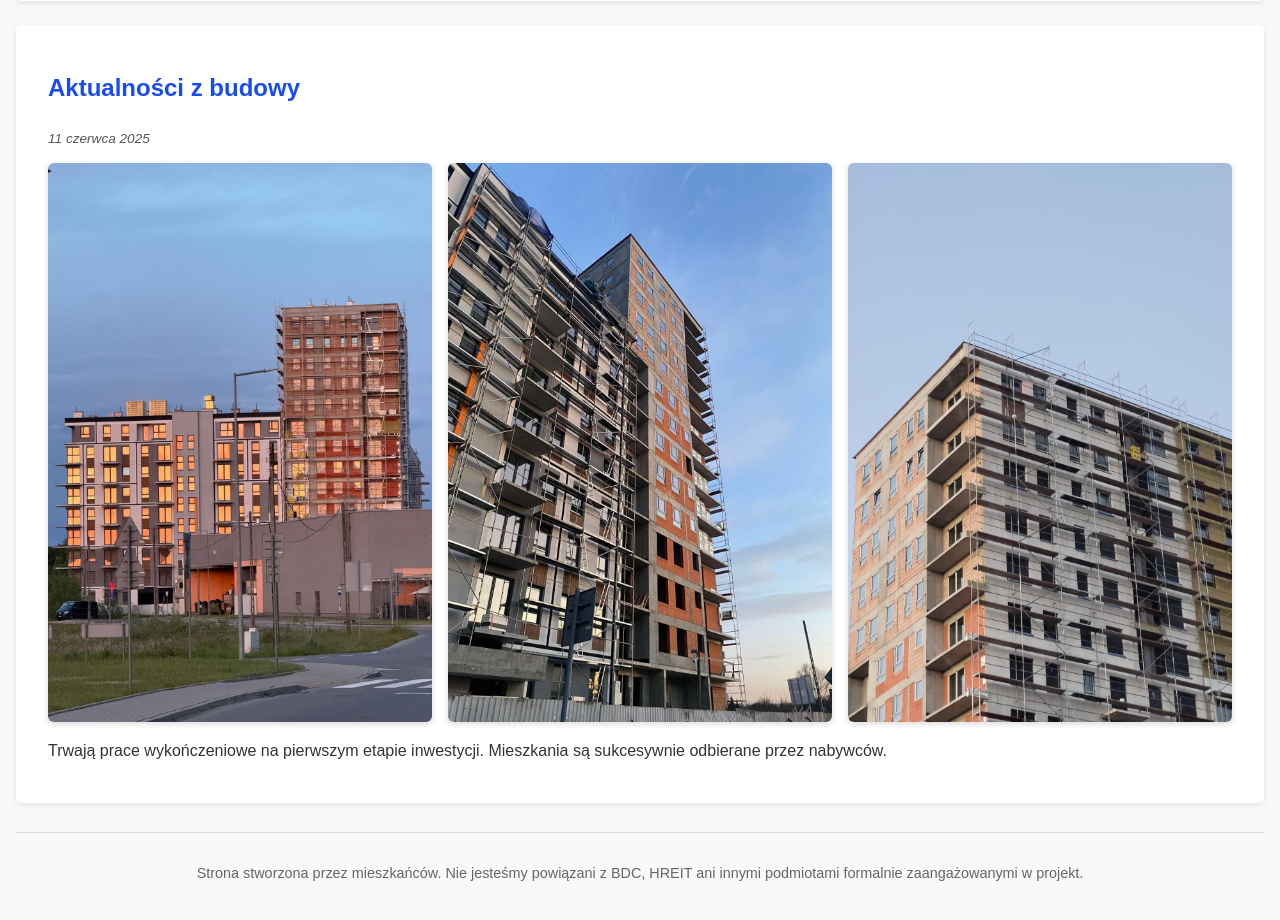
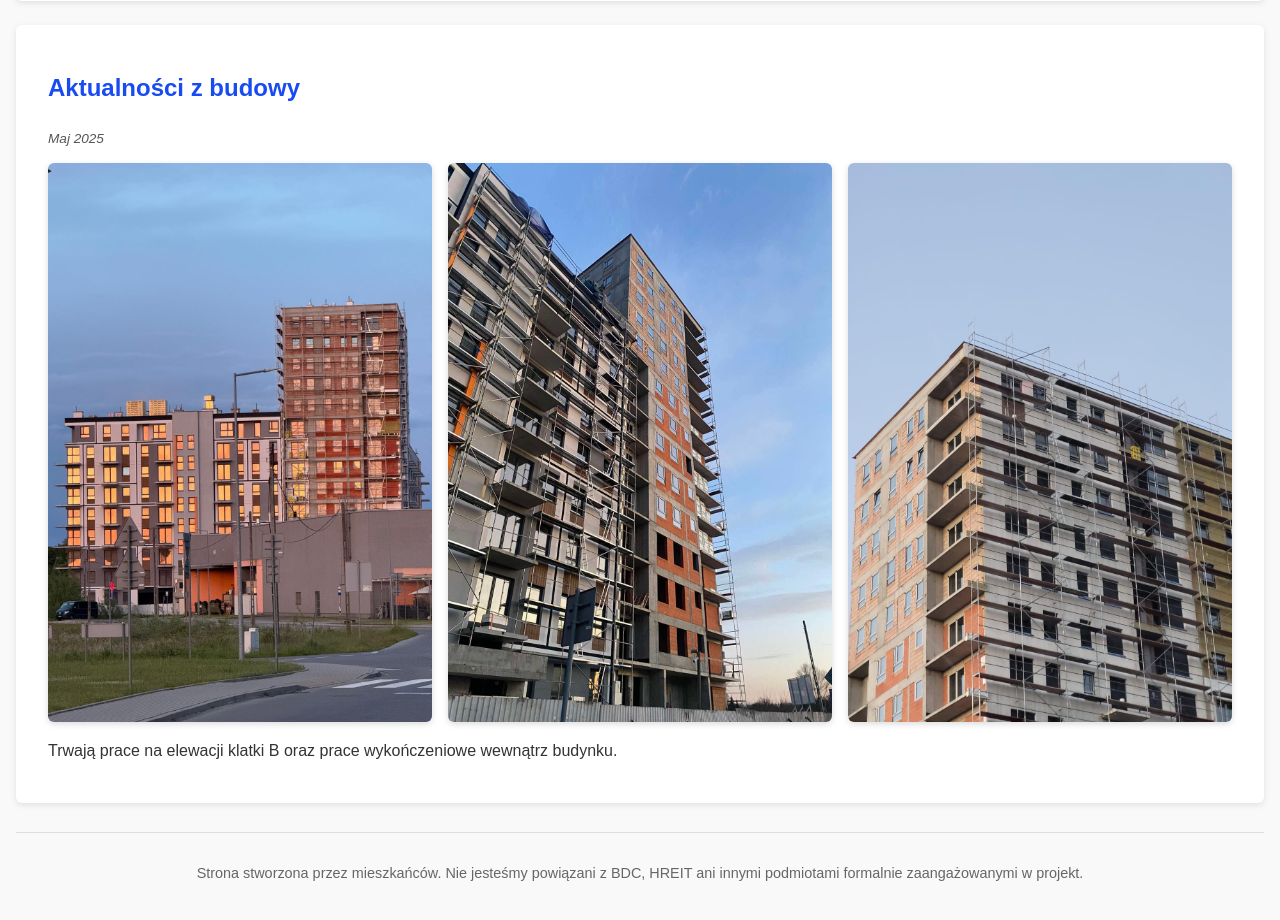
Before and after one commit to warszawskasky/nabywcy, a plain HTML site: page index.html in a window 1280 px wide. Shown: the part 2441-3361 px from the top of the page. Drawn offline with Linux system fonts and the light colour scheme.

Commit message:
Update index.html

```diff
--- a/index.html
+++ b/index.html
@@ -16,13 +16,14 @@
     </header>
 
     <!-- Sekcja powitalna -->
-    <section class="welcome-section">
+    <section class="welcome-section container">
         <p>
             Cześć!<br />
             Jesteśmy przyszłymi mieszkańcami inwestycji Warszawska Sky w Nowym Dworze Mazowieckim. Powstaje tu nowe, ambitne osiedle, które z czasem stanie się naszym wspólnym domem. Na tej stronie gromadzimy osoby, które zakupiły mieszkanie w tej inwestycji – by wymieniać się wiedzą, wspierać i współdziałać.
         </p>
     </section>
 
+    <main class="container">
         <h1>Warszawska Sky – Mieszkania i Forum Mieszkańców</h1>
         <p class="intro">Nowa inwestycja w Nowym Dworze Mazowieckim – sprawdź szczegóły i dołącz do społeczności mieszkańców Warszawskiej Sky!</p>
 
@@ -76,15 +77,16 @@
         <section>
             <h2>Aktualności z budowy</h2>
             <article>
-            <p class="data-update">11 czerwca 2025</p>
+                <p class="data-update">Maj 2025</p>
                 <div class="gallery">
                     <img src="zdjecie1.jpg" alt="Postęp budowy Warszawska Sky - zdjęcie 1" class="gallery-item" />
                     <img src="zdjecie2.jpg" alt="Postęp budowy Warszawska Sky - zdjęcie 2" class="gallery-item" />
                     <img src="zdjecie3.jpg" alt="Postęp budowy Warszawska Sky - zdjęcie 3" class="gallery-item" />
                 </div>
-            <p>Trwają prace wykończeniowe na pierwszym etapie inwestycji. Mieszkania są sukcesywnie odbierane przez nabywców.</p>
+                <p>Trwają prace na elewacji klatki B oraz prace wykończeniowe wewnątrz budynku.</p>
             </article>
         </section>
+    </main>
 
     <footer>
         <p>Strona stworzona przez mieszkańców. Nie jesteśmy powiązani z BDC, HREIT ani innymi podmiotami formalnie zaangażowanymi w projekt.</p>
@@ -96,7 +98,6 @@
     </div>
 
     <script>
-        // Obsługa kliknięcia na miniaturę - otwarcie lightboxa
         document.querySelectorAll('.gallery-item').forEach(img => {
             img.addEventListener('click', e => {
                 const lightbox = document.getElementById('lightbox');
@@ -106,7 +107,6 @@
             });
         });
 
-        // Zamknięcie lightboxa po kliknięciu w tło
         function closeLightbox() {
             document.getElementById('lightbox').style.display = 'none';
         }
```
Lines whose indentation alone changed are shown as unchanged.
